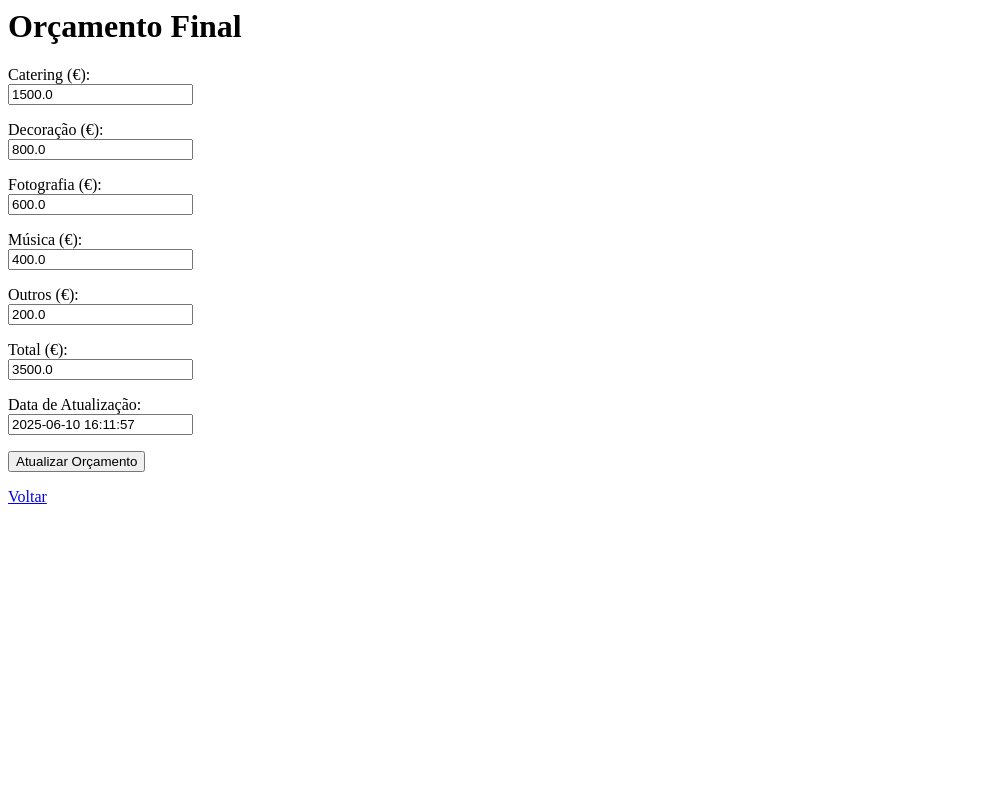
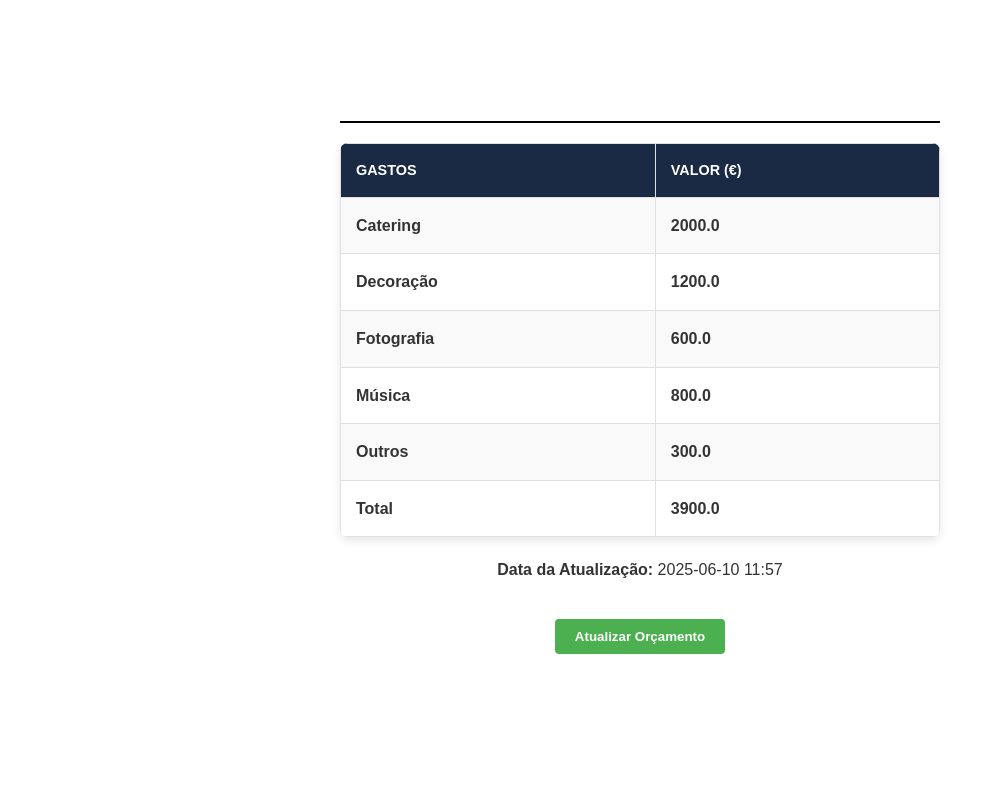
Before and after one commit to duarteperes4/Projeto_Casamento, a Flask app: page /orcamento-final in a window 1280 px wide. Shown: the whole page, without its empty margins (0-995 px from the left). Run offline with Flask 3, Linux system fonts and the light colour scheme; data comes from the database, SQL or seed files in the repository; both versions use the stored data as it was after the commit.

Commit message:
Continuação do projeto casamento

```diff
--- a/app.py
+++ b/app.py
@@ -41,6 +41,8 @@ def convidados():
             return redirect('/convidados')
     return render_template('convidados.html', convidados=convidados_list)
 
+
+
 @app.route('/adicionar-convidado', methods=['GET', 'POST'])
 def adicionar_convidado_page():
     if request.method == 'POST':
@@ -61,15 +63,14 @@ def musicos():
         return f"Erro ao carregar o template 'musicos.html': {str(e)}", 500
 
 # Rota para adicionar um novo DJ/músico
-@app.route('/adicionar-musico', methods=['GET', 'POST'])
-def adicionar_musico_route():
-    if request.method == 'POST':
-        nome = request.form['nome']
-        tipo = request.form['tipo']
-        horario = request.form['horario']
-        adicionar_musico(nome, tipo, horario)
-        return redirect(url_for('musicos'))
-    return render_template('adicionar_musico.html')
+@app.route('/adicionar_musico', methods=['POST'])
+def adicionar_musico():
+    global musicos
+    nome = request.form['nome']
+    tipo = request.form['tipo']
+    horario = request.form['horario']
+    musicos.append({'nome': nome, 'tipo': tipo, 'horario': horario})
+    return redirect(url_for('musicos'))
 
 @app.route('/wedding-planners', methods=['GET', 'POST'])
 def wedding_planners():
@@ -96,5 +97,6 @@ def orcamento_final():
         return redirect(url_for('orcamento_final'))
     return render_template('orcamento_final.html', orcamento=orcamento)
 
+
 if __name__ == '__main__':
     app.run(debug=True)
--- a/static/style.css
+++ b/static/style.css
@@ -18,11 +18,11 @@ body {
 }
 
 .page-title, .welcome-title, .casamento-title {
-    color: #1a2a44;
+    color: white;
     font-size: 2.5em;
     margin-bottom: 20px;
     padding-bottom: 10px;
-    border-bottom: 2px solid #1a2a44;
+    border-bottom: 2px solid black;
     max-width: 600px;
     margin-left: auto;
     margin-right: auto;
@@ -97,19 +97,19 @@ button {
 }
 
 .remove-button {
-    background-color: #ff4d4d;
+    background-color: red;
 }
 
 .remove-button:hover {
-    background-color: #cc0000;
+    background-color: red;
 }
 
 .form-container button {
-    background-color: #4CAF50;
+    background-color: green;
 }
 
 .form-container button:hover {
-    background-color: #45a049;
+    background-color: goldenrod;
 }
 
 .menu-list {
@@ -131,12 +131,12 @@ button {
     text-decoration: none;
     font-weight: bold;
     border-radius: 4px;
-    box-shadow: 0 2px 5px rgba(0, 0, 0, 0.1);
+    box-shadow: 0 2px 5px black(0, 0, 0, 0.1);
     transition: background-color 0.3s;
 }
 
 .menu-list a:hover {
-    background-color: #b3c6e7;
+    background-color: white;
 }
 
 .submenu {
@@ -144,7 +144,7 @@ button {
     position: absolute;
     left: 50%;
     transform: translateX(-50%);
-    background-color: #fff;
+    background-color: white;
     box-shadow: 0 2px 5px rgba(0, 0, 0, 0.1);
     border-radius: 4px;
     padding: 0;
--- a/templates/convidados.html
+++ b/templates/convidados.html
@@ -1,3 +1,5 @@
+2,7s
+Interrompido
 <!DOCTYPE html>
 <html lang="pt">
 <head>
--- a/templates/orcamento_final.html
+++ b/templates/orcamento_final.html
@@ -1,38 +1,93 @@
+<!DOCTYPE html>
+<html lang="pt">
+<head>
+    <meta charset="UTF-8">
+    <meta name="viewport" content="width=device-width, initial-scale=1.0">
+    <title>Orçamento Final</title>
+    <link rel="stylesheet" href="{{ url_for('static', filename='style.css') }}">
+    <style>
+        body {
+            background: url('{{ image_url }}') no-repeat center center fixed;
+            background-size: cover;
+        }
+        .budget-table {
+            width: 100%;
+            max-width: 600px;
+            margin: 20px auto;
+            border-collapse: collapse;
+            background-color: #fff;
+            box-shadow: 0 4px 8px rgba(0, 0, 0, 0.1);
+            border-radius: 8px;
+            overflow: hidden;
+        }
+        .budget-table th, .budget-table td {
+            padding: 15px;
+            border: 1px solid #e0e0e0;
+            text-align: left;
+        }
+        .budget-table th {
+            background-color: #1a2a44;
+            color: #fff;
+            text-transform: uppercase;
+            font-size: 0.9em;
+        }
+        .budget-table td {
+            font-weight: 600;
+        }
+        .budget-table tr:nth-child(even) {
+            background-color: #f9f9f9;
+        }
+        .budget-table tr:hover {
+            background-color: #e6f0fa;
+        }
+        .update-button {
+            padding: 10px 20px;
+            background-color: #4CAF50;
+            color: #fff;
+            border: none;
+            border-radius: 4px;
+            cursor: pointer;
+            font-weight: bold;
+            margin-top: 20px;
+        }
+        .update-button:hover {
+            background-color: #45a049;
+        }
+    </style>
 </head>
 <body>
-    <h1>Orçamento Final</h1>
-    <form method="POST">
-        <p>
-            <label for="catering">Catering (€):</label><br>
-            <input type="number" id="catering" name="catering" step="0.01" value="{{ orcamento.catering if orcamento else 0.0 }}" required>
-        </p>
-            <label for="decoracao">Decoração (€):</label><br>
-            <input type="number" id="decoracao" name="decoracao" step="0.01" value="{{ orcamento.decoracao if orcamento else 0.0 }}" required>
-        </p>
-        <p>
-            <label for="fotografia">Fotografia (€):</label><br>
-            <input type="number" id="fotografia" name="fotografia" step="0.01" value="{{ orcamento.fotografia if orcamento else 0.0 }}" required>
-        </p>
-        <p>
-            <label for="musica">Música (€):</label><br>
-            <input type="number" id="musica" name="musica" step="0.01" value="{{ orcamento.musica if orcamento else 0.0 }}" required>
-        </p>
-        <p>
-            <label for="outros">Outros (€):</label><br>
-            <input type="number" id="outros" name="outros" step="0.01" value="{{ orcamento.outros if orcamento else 0.0 }}" required>
-        </p>
-        <p>
-            <label for="total">Total (€):</label><br>
-            <input type="number" id="total" name="total" step="0.01" value="{{ orcamento.total if orcamento else 0.0 }}" readonly>
-        </p>
-        <p>
-            <label for="data_atualizacao">Data de Atualização:</label><br>
-            <input type="text" id="data_atualizacao" name="data_atualizacao" value="{{ orcamento.data_atualizacao if orcamento else '' }}" readonly>
-        </p>
-        <p>
-            <button type="submit">Atualizar Orçamento</button>
-        </p>
-    </form>
-    <a href="/">Voltar</a>
+    <h1 class="welcome-title">Orçamento Final</h1>
+    <table class="budget-table">
+        <tr>
+            <th>Gastos</th>
+            <th>Valor (€)</th>
+        </tr>
+        <tr>
+            <td>Catering</td>
+            <td>2000.0</td>
+        </tr>
+        <tr>
+            <td>Decoração</td>
+            <td>1200.0</td>
+        </tr>
+        <tr>
+            <td>Fotografia</td>
+            <td>600.0</td>
+        </tr>
+        <tr>
+            <td>Música</td>
+            <td>800.0</td>
+        </tr>
+        <tr>
+            <td>Outros</td>
+            <td>300.0</td>
+        </tr>
+        <tr>
+            <td><strong>Total</strong></td>
+            <td><strong>3900.0</strong></td>
+        </tr>
+    </table>
+    <p><strong>Data da Atualização:</strong> 2025-06-10 11:57</p>
+    <button class="update-button">Atualizar Orçamento</button>
 </body>
 </html>
```
Also changed, not shown: templates/musicos.html (+85 -10 lines), database/database.db.
